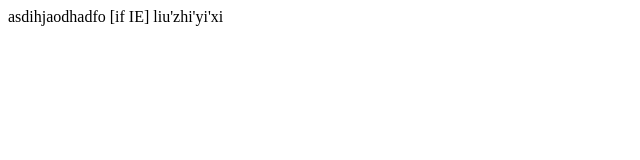
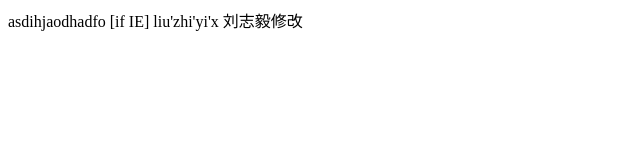
Before and after one commit to TAKeke/zht-is-storage, a plain HTML site: page 6-1firstProgram/index.html in a window 1280 px wide. Shown: the whole page, without its empty margins (0-640 px from the left). Drawn offline with Linux system fonts and the light colour scheme.

Commit message:
刘志毅修改

```diff
--- a/6-1firstProgram/index.html
+++ b/6-1firstProgram/index.html
@@ -16,8 +16,7 @@
 <body>
 	asdihjaodhadfo
 	[if IE]
-		liu'zhi'yi'xi
-	<![endif]
+		liu'zhi'yi'x
 	刘志毅修改
 </body>
 </html>
```
